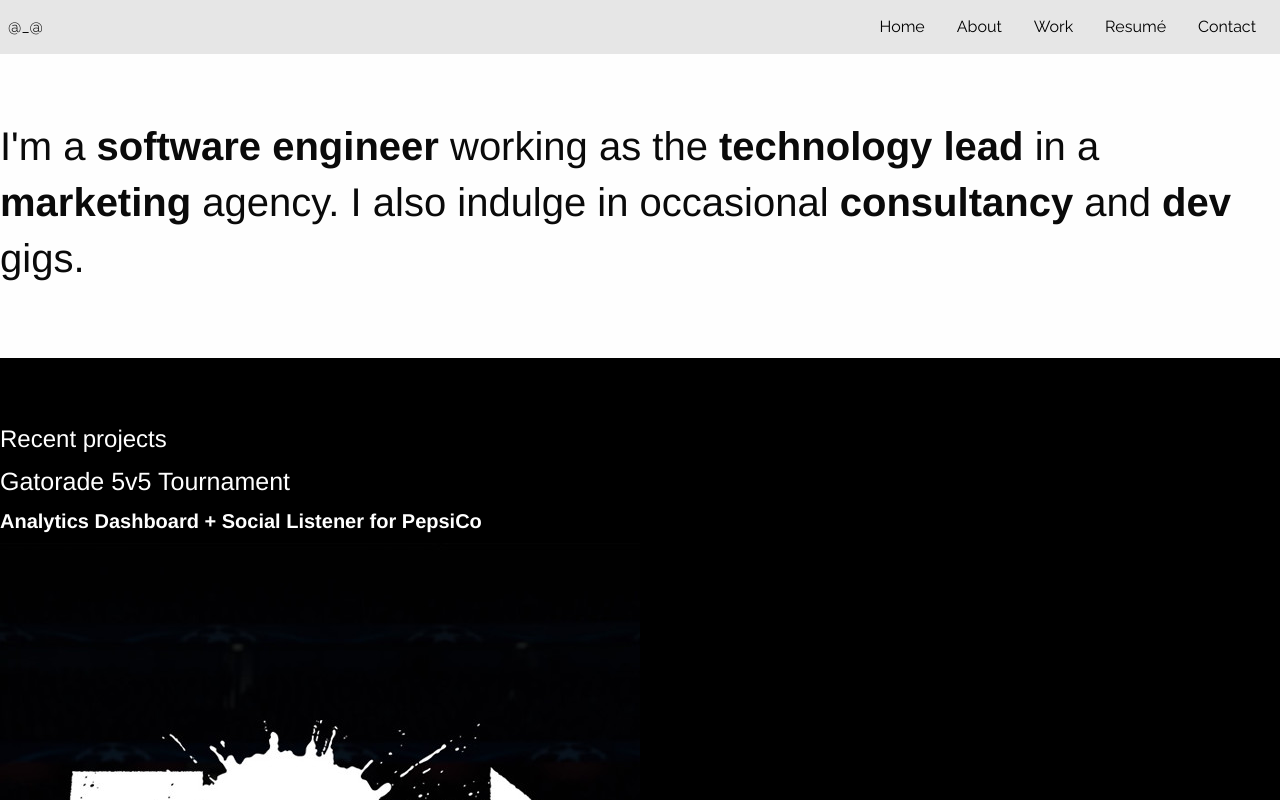
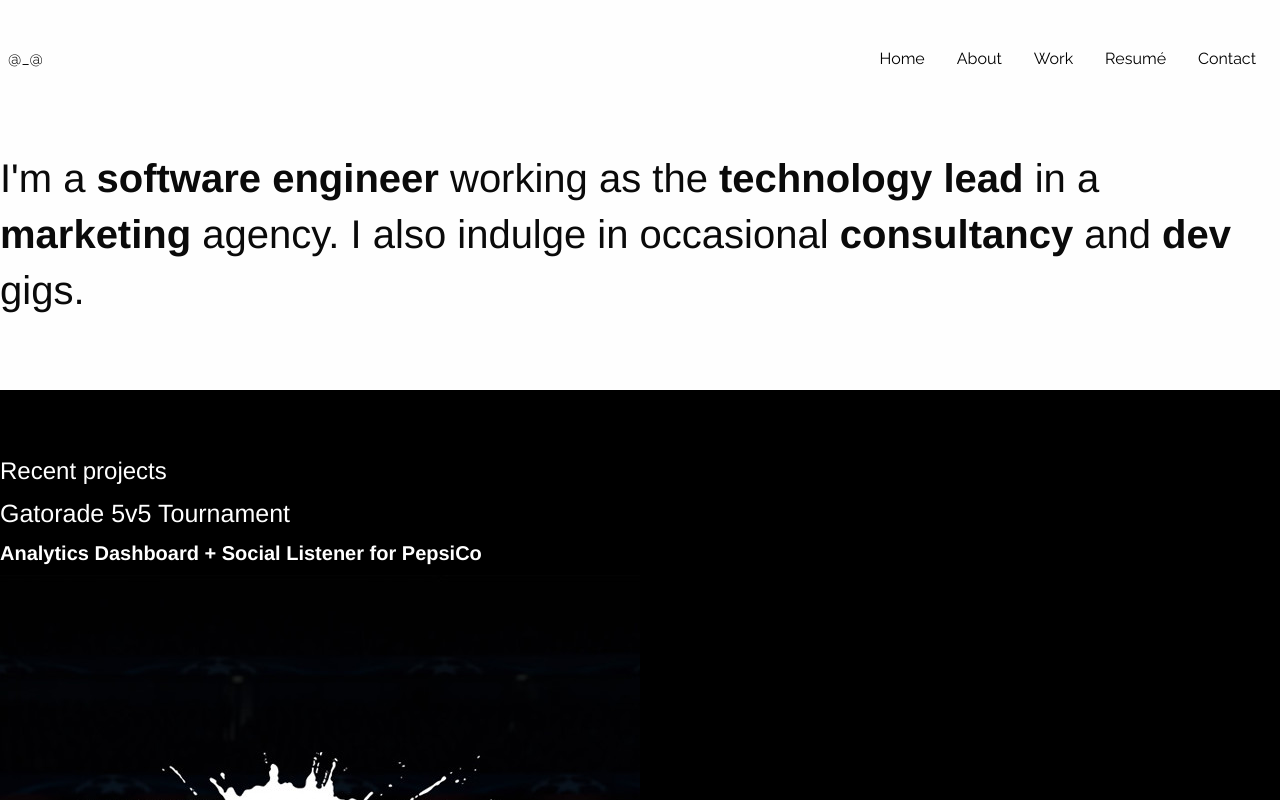
Before and after one commit to antonio666917/arod.us-ngx, an Angular app: page /home in a window 1280 px wide. Shown: the top 800 px of the page. Built offline with nearby package versions, Linux system fonts and the light colour scheme.

Commit message:
Add header styles

```diff
--- a/src/app/header/header.component.scss
+++ b/src/app/header/header.component.scss
@@ -0,0 +1,24 @@
+header {
+  //background: #00FF7F;
+  margin-top: 2em;
+  .top-bar {
+    background: transparent;
+  }
+  .top-bar,
+  .top-bar ul {
+    background: transparent;
+  }
+  .top-bar-title {
+    .logo-chaos {
+      display: inline-block;
+      text-indent: -999999px;
+      background: transparent url('../../img/logo-eee.png') no-repeat;
+      background-size: contain;
+      width: 60px;
+      height: 60px;
+    }
+    h1 {
+      display: inline-block;
+    }
+  }
+}
```
